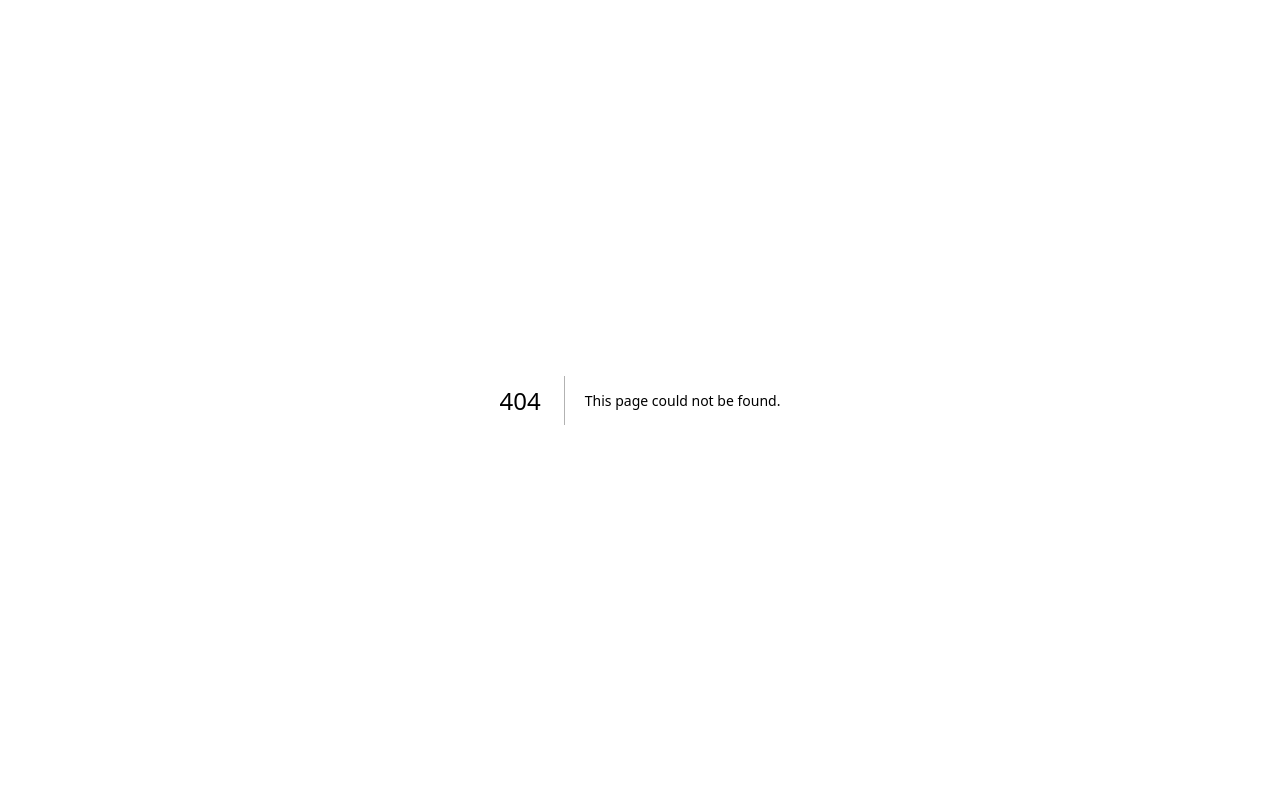
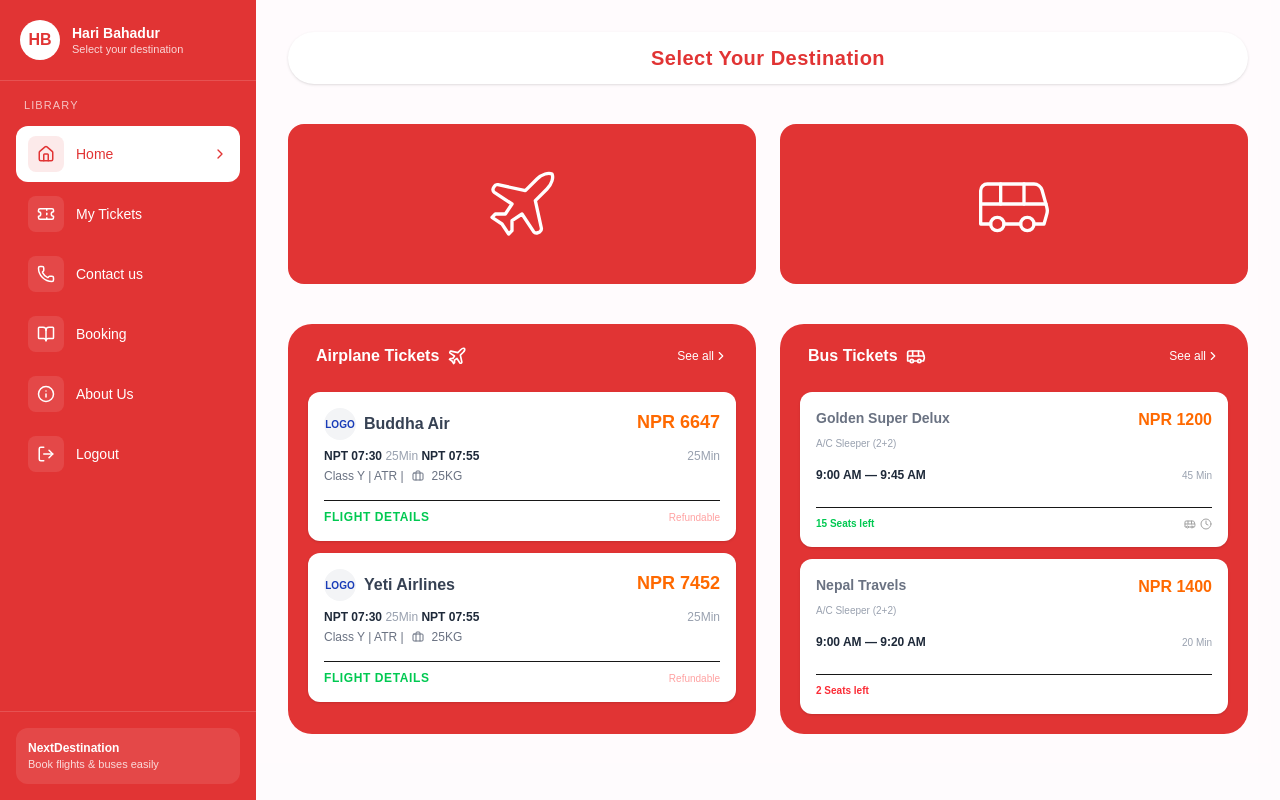
Before and after one commit to Rikchhen/NextDestination_web_Frontend, a Next.js app: page /home in a window 1280 px wide. Before the commit this address had no page. Built offline with nearby package versions, Linux system fonts and the light colour scheme.

Commit message:
app/home/ modified

```diff
--- /dev/null
+++ b/app/home/page.tsx
@@ -0,0 +1,179 @@
+import React from "react";
+import { Plane, Bus, ChevronRight, Clock, Briefcase } from "lucide-react";
+import Link from "next/link";
+import Sidebar from "../public/_components/sidebar";
+
+const TicketCard = ({
+  airline,
+  price,
+  timeStart,
+  duration,
+  timeEnd,
+  type,
+  isRefundable,
+  logo,
+}: any) => (
+  <div className="bg-white rounded-xl p-4 mb-3 shadow-sm">
+    <div className="flex justify-between items-start mb-2">
+      <div className="flex items-center gap-2">
+        <div className="w-8 h-8 bg-gray-100 rounded-full flex items-center justify-center font-bold text-[10px] text-blue-800">
+          {logo || "LOGO"}
+        </div>
+        <span className="font-bold text-gray-700">{airline}</span>
+      </div>
+      <span className="text-orange-500 font-bold text-lg">NPR {price}</span>
+    </div>
+
+    <div className="flex justify-between text-xs text-gray-500 mb-4">
+      <div>
+        <p className="font-semibold text-gray-800">
+          {timeStart}{" "}
+          <span className="font-normal text-gray-400">{duration}</span>{" "}
+          {timeEnd}
+        </p>
+        <p className="mt-1 flex gap-2 items-center">
+          {type} | <Briefcase size={12} /> 25KG
+        </p>
+      </div>
+      <div className="text-right">
+        <p className="text-gray-400">{duration}</p>
+      </div>
+    </div>
+
+    <div className="flex justify-between items-center border-t pt-2">
+      <button className="text-green-500 text-xs font-semibold uppercase tracking-wider">
+        Flight Details
+      </button>
+      {isRefundable && (
+        <span className="text-red-300 text-[10px]">Refundable</span>
+      )}
+    </div>
+  </div>
+);
+
+export default function HomePage() {
+  return (
+    <div className="min-h-screen bg-pink-50/30">
+      <Sidebar />
+
+      <main className="ml-64 min-h-screen p-8 overflow-y-auto">
+        <div className="max-w-5xl mx-auto">
+          <div className="bg-white rounded-full py-3 px-10 shadow-sm mb-10 text-center">
+            <h1 className="text-[#E13434] text-xl font-bold tracking-wide">
+              Select Your Destination
+            </h1>
+          </div>
+
+          <div className="grid grid-cols-2 gap-6 mb-10">
+            <Link href="/plane">
+              <div className="bg-[#E13434] rounded-2xl h-40 flex items-center justify-center cursor-pointer hover:scale-[1.02] transition-transform">
+                <Plane size={80} color="white" strokeWidth={1} />
+              </div>
+            </Link>
+
+            <Link href="/bus">
+              <div className="bg-[#E13434] rounded-2xl h-40 flex items-center justify-center cursor-pointer hover:scale-[1.02] transition-transform">
+                <Bus size={80} color="white" strokeWidth={1} />
+              </div>
+            </Link>
+          </div>
+
+          <div className="grid grid-cols-2 gap-6">
+            <div className="bg-[#E13434] rounded-3xl p-5">
+              <div className="flex justify-between items-center text-white mb-6 px-2">
+                <div className="flex items-center gap-2">
+                  <span className="font-bold">Airplane Tickets</span>
+                  <Plane size={20} />
+                </div>
+                <button className="text-xs flex items-center">
+                  See all <ChevronRight size={14} />
+                </button>
+              </div>
+
+              <TicketCard
+                airline="Buddha Air"
+                price="6647"
+                timeStart="NPT 07:30"
+                duration="25Min"
+                timeEnd="NPT 07:55"
+                type="Class Y | ATR"
+                isRefundable={true}
+              />
+              <TicketCard
+                airline="Yeti Airlines"
+                price="7452"
+                timeStart="NPT 07:30"
+                duration="25Min"
+                timeEnd="NPT 07:55"
+                type="Class Y | ATR"
+                isRefundable={true}
+              />
+            </div>
+
+            <div className="bg-[#E13434] rounded-3xl p-5">
+              <div className="flex justify-between items-center text-white mb-6 px-2">
+                <div className="flex items-center gap-2">
+                  <span className="font-bold">Bus Tickets</span>
+                  <Bus size={20} />
+                </div>
+                <button className="text-xs flex items-center">
+                  See all <ChevronRight size={14} />
+                </button>
+              </div>
+
+              <div className="bg-white rounded-xl p-4 mb-3 shadow-sm min-h-[140px]">
+                <div className="flex justify-between items-start mb-1">
+                  <span className="font-bold text-gray-500 text-sm">
+                    Golden Super Delux
+                  </span>
+                  <span className="text-orange-500 font-bold">NPR 1200</span>
+                </div>
+                <p className="text-[10px] text-gray-400 mb-4">
+                  A/C Sleeper (2+2)
+                </p>
+                <div className="flex justify-between items-center">
+                  <span className="text-xs font-bold text-gray-800">
+                    9:00 AM — 9:45 AM
+                  </span>
+                  <span className="text-[10px] text-gray-400">45 Min</span>
+                </div>
+                <div className="flex justify-between items-center mt-6 border-t pt-2">
+                  <span className="text-green-500 text-[10px] font-bold">
+                    15 Seats left
+                  </span>
+                  <div className="flex gap-1 opacity-40 grayscale">
+                    <Bus size={12} />
+                    <Clock size={12} />
+                  </div>
+                </div>
+              </div>
+
+              <div className="bg-white rounded-xl p-4 shadow-sm min-h-[140px]">
+                <div className="flex justify-between items-start mb-1">
+                  <span className="font-bold text-gray-500 text-sm">
+                    Nepal Travels
+                  </span>
+                  <span className="text-orange-500 font-bold">NPR 1400</span>
+                </div>
+                <p className="text-[10px] text-gray-400 mb-4">
+                  A/C Sleeper (2+2)
+                </p>
+                <div className="flex justify-between items-center">
+                  <span className="text-xs font-bold text-gray-800">
+                    9:00 AM — 9:20 AM
+                  </span>
+                  <span className="text-[10px] text-gray-400">20 Min</span>
+                </div>
+                <div className="flex justify-between items-center mt-6 border-t pt-2">
+                  <span className="text-red-500 text-[10px] font-bold">
+                    2 Seats left
+                  </span>
+                </div>
+              </div>
+            </div>
+          </div>
+        </div>
+      </main>
+    </div>
+  );
+}
```
